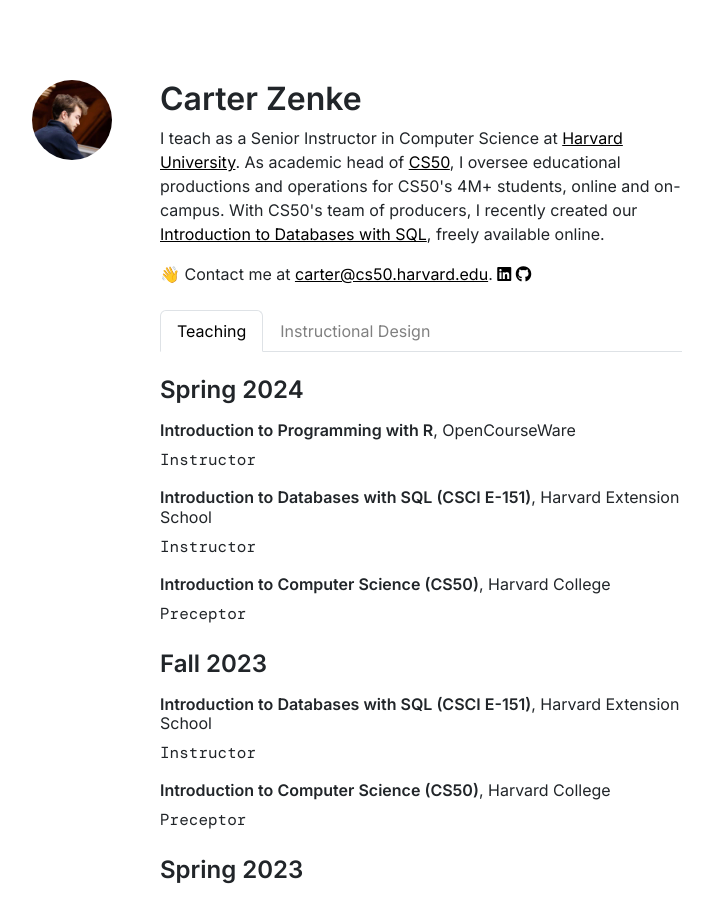
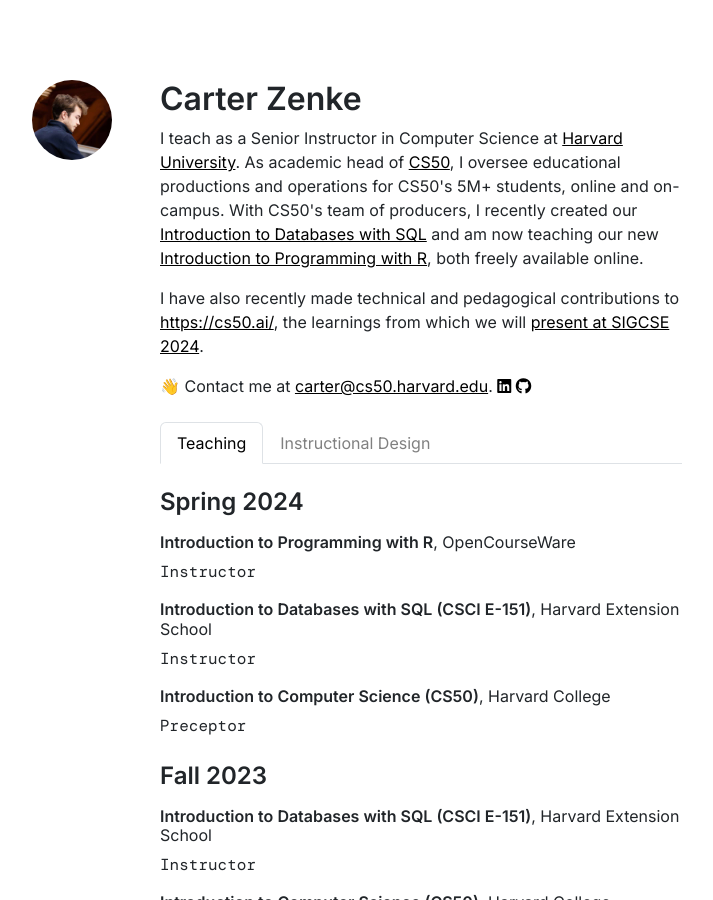
Before and after one commit to CarterZenke/jekyll-carterzenke.me, a Jekyll site: the page built from index.html, in a window 1280 px wide and 900 px high. Shown: the whole window, without its empty margins (219-932 px from the left). Built offline with Jekyll 4.4.1, drawn with Linux system fonts in a browser that asks for light colours; nearby versions of some CDN libraries; comment, search, counter and statistics services are not loaded.

Commit message:
update taglines

```diff
--- a/_layouts/homepage.html
+++ b/_layouts/homepage.html
@@ -48,7 +48,8 @@
                     <div class="row mb-4">
                         <div class="col">
                             <h2 style="font-weight: 600">Carter Zenke</h2>
-                            <p class="tagline">I teach as a Senior Instructor in Computer Science at <a href="https://www.harvard.edu/">Harvard University</a>. As academic head of <a href="https://cs50.harvard.edu/">CS50</a>, I oversee educational productions and operations for CS50's 4M+ students, online and on-campus. With CS50's team of producers, I recently created our <a href="https://cs50.harvard.edu/sql">Introduction to Databases with SQL</a>, freely available online.</p>
+                            <p class="tagline">I teach as a Senior Instructor in Computer Science at <a href="https://www.harvard.edu/">Harvard University</a>. As academic head of <a href="https://cs50.harvard.edu/">CS50</a>, I oversee educational productions and operations for CS50's 5M+ students, online and on-campus. With CS50's team of producers, I recently created our <a href="https://cs50.harvard.edu/sql">Introduction to Databases with SQL</a> and am now teaching our new <a href="https://cs50.harvard.edu/r">Introduction to Programming with R</a>, both freely available online.</p>
+                            <p class="tagline">I have also recently made technical and pedagogical contributions to <a href="https://cs50.ai/">https://cs50.ai/</a>, the learnings from which we will <a href="https://cs.harvard.edu/malan/publications/V1fp0567-liu.pdf">present at SIGCSE 2024</a>.</p>
                             <p class="d-inline tagline">👋 Contact me at <a href="mailto:carter@cs50.harvard.edu">carter@cs50.harvard.edu</a>.</p>
                             <a href="https://www.linkedin.com/in/carterzenke" class="icon" target="_blank"><span class="fa-brands fa-linkedin" style="font-family:'FontAwesome'"></span></a>
                             <a href="https://github.com/carterzenke" class="icon" target="_blank"><span class="fa-brands fa-github" style="font-family:'FontAwesome'"></span></a>
```
